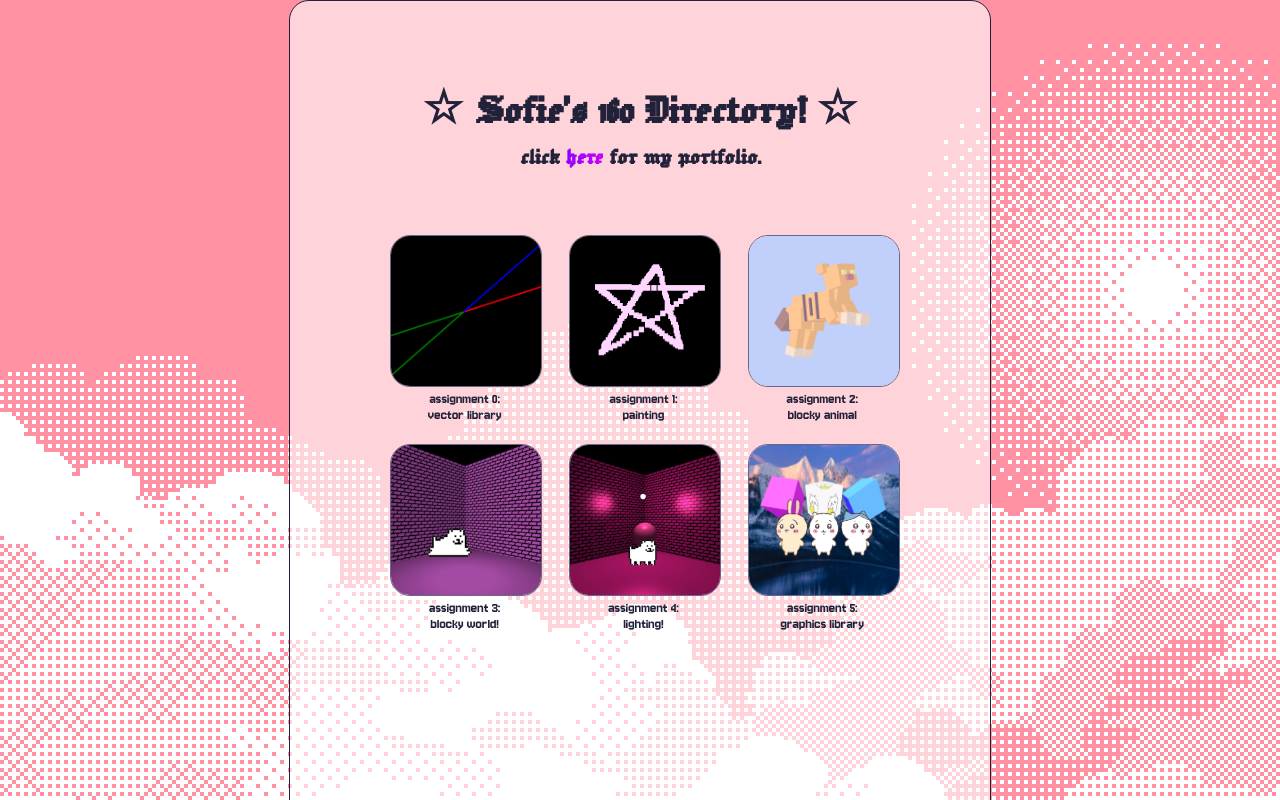
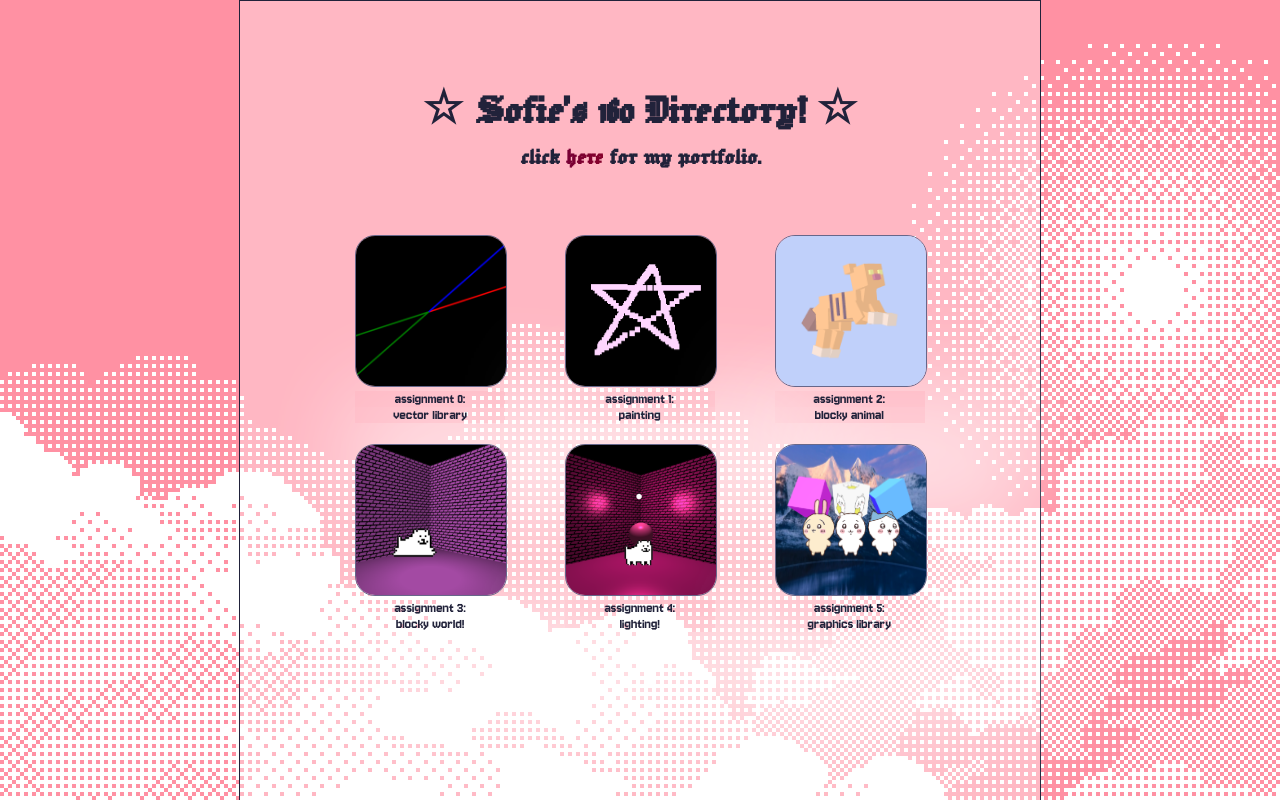
Before and after one commit to aminisofia/CSE160, a plain HTML site: page index.html in a window 1280 px wide. Shown: the top 800 px of the page. Drawn offline with Linux system fonts and the light colour scheme.

Commit message:
visual fix

```diff
--- a/style.css
+++ b/style.css
@@ -7,17 +7,19 @@ body{
     flex-direction: column;
     margin: 0;
 }
-
 .center{
     align-items: center;
     margin: 0;
-    background-color: rgba(255, 255, 255, 0.6);
+    background-color: rgba(255, 255, 255, 0.34);
     background-blend-mode: lighten;
-    height: 1000px;
-    width: 500px;
+    height: 600px;
+    width: 600px;
     padding: 100px;
-    border-radius: 20px;
+    /*border-radius: 20px;*/
     border: 1px solid #21223a;
+    /*box-shadow:*/
+    /*        inset 60px 0 150px rgba(255, 0, 89, 0.17),*/
+    /*        inset -60px 0 150px rgba(255, 0, 89, 0.17);*/
 }
 
 
@@ -34,7 +36,7 @@ body{
 
 .intro a {
     text-decoration: underline;
-    background-image: linear-gradient(to right, #8d00ff, #c800ff);
+    background-image: linear-gradient(to right, #770035, #86002b);
     background-clip: text;
     -webkit-background-clip: text;
     color: transparent;
@@ -42,7 +44,7 @@ body{
 }
 
 a:hover {
-    color: #ff0dc7;
+    color: #0033bb;
 }
 
 .intro > h1, h2 {
@@ -68,13 +70,12 @@ h2 {
     gap: 1.8rem;
     margin-top: 50px;
     height: 300px;
-    width: 500px;
+    width: 600px;
 }
 
 .assignments div {
     height: 180px;
     width: 150px;
-    border-radius: 20px;
 }
 
 
@@ -95,6 +96,7 @@ h2 {
 }
 
 p {
+    box-shadow: 50px 50px 100px 50px rgba(255, 255, 255, 0.38);
     text-align: center;
     color: #21223a;
     font-family: "body", sans-serif;
```
